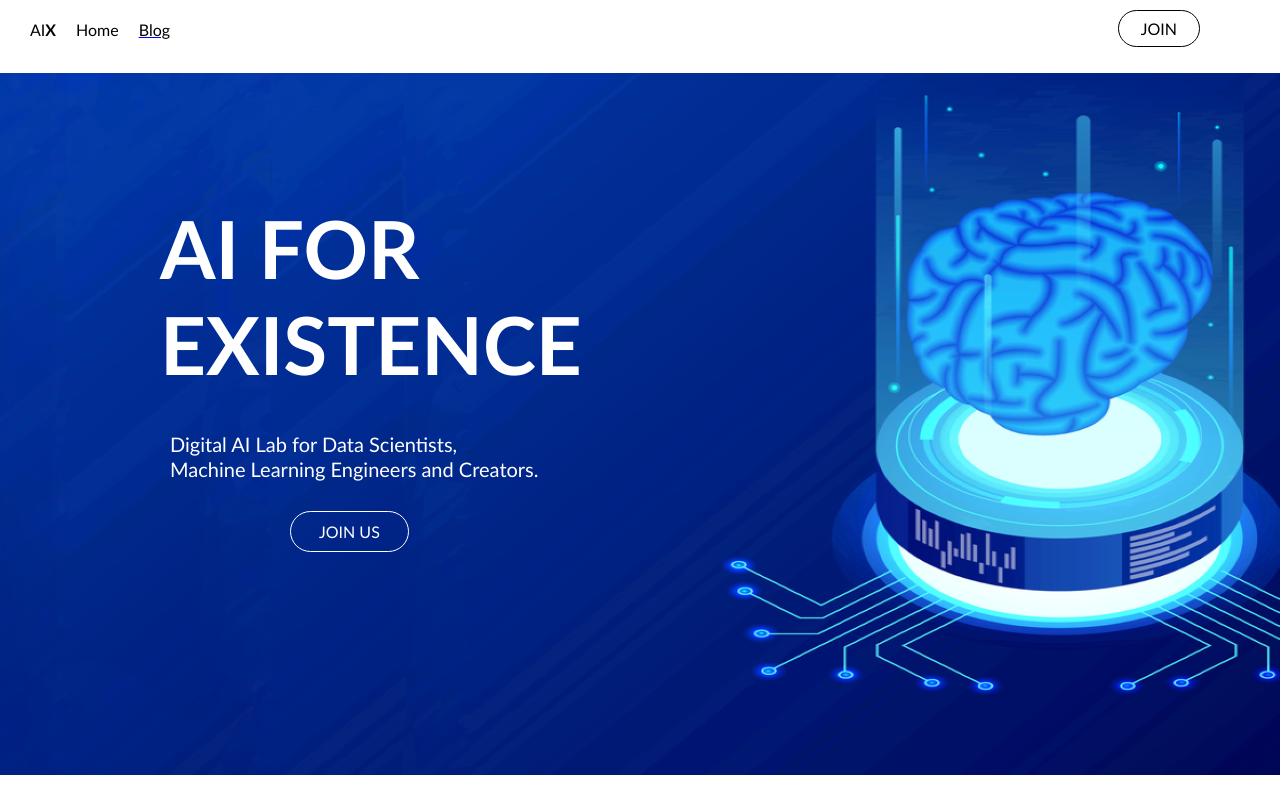
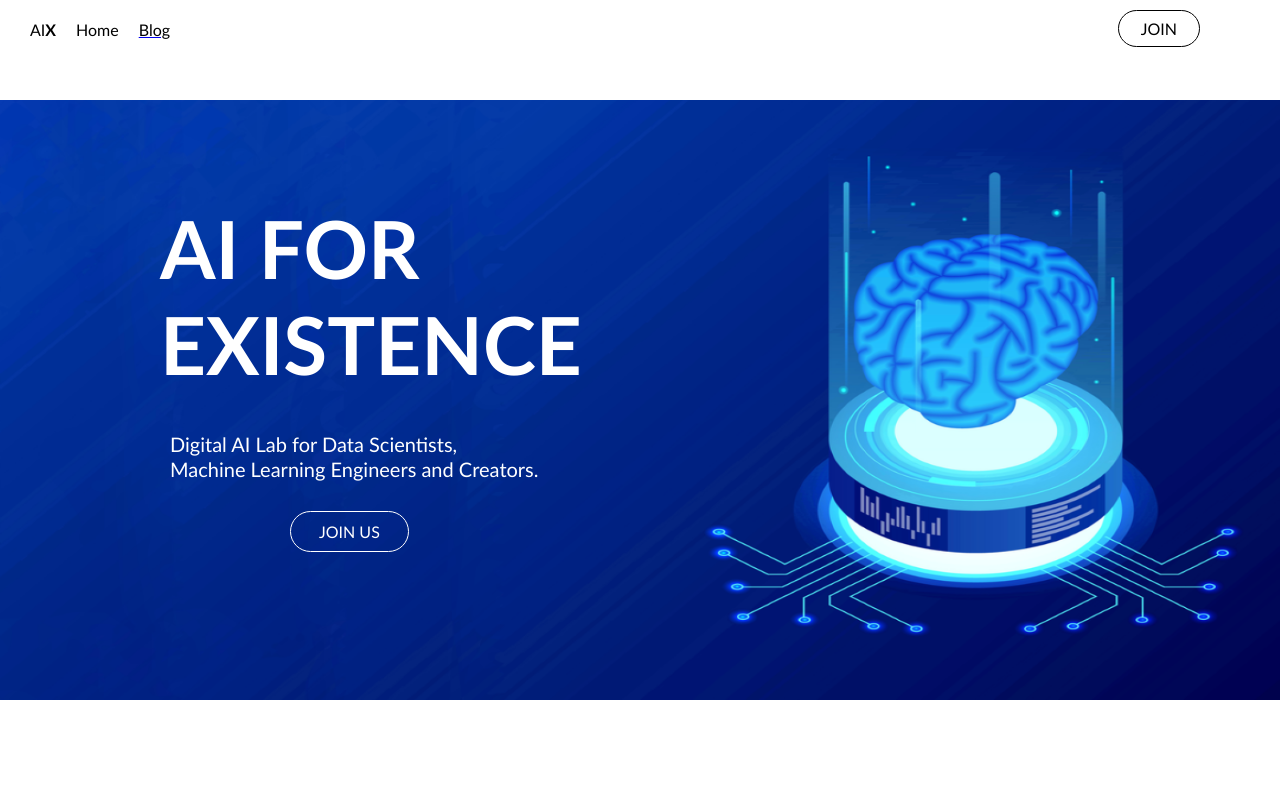
Before and after one commit to aiforexistence/aiforexistence.github.io, a plain HTML site: page index.html in a window 1280 px wide. Shown: the top 800 px of the page. Drawn offline with Linux system fonts and the light colour scheme.

Commit message:
Update aixstyle.css

```diff
--- a/aixstyle.css
+++ b/aixstyle.css
@@ -8,7 +8,7 @@ font-family:"Trebuchet MS" ;
     width:100%;
     height: 100%;
     background-size: contain;
-    background: url("https://aiforexistence.github.io/aixbrainson.PNG");
+    background-image: url("https://aiforexistence.github.io/aixbrainson.PNG");
     background-repeat: no-repeat;
     background-attachment: scroll;
     background-position: 50% 50%;
```
